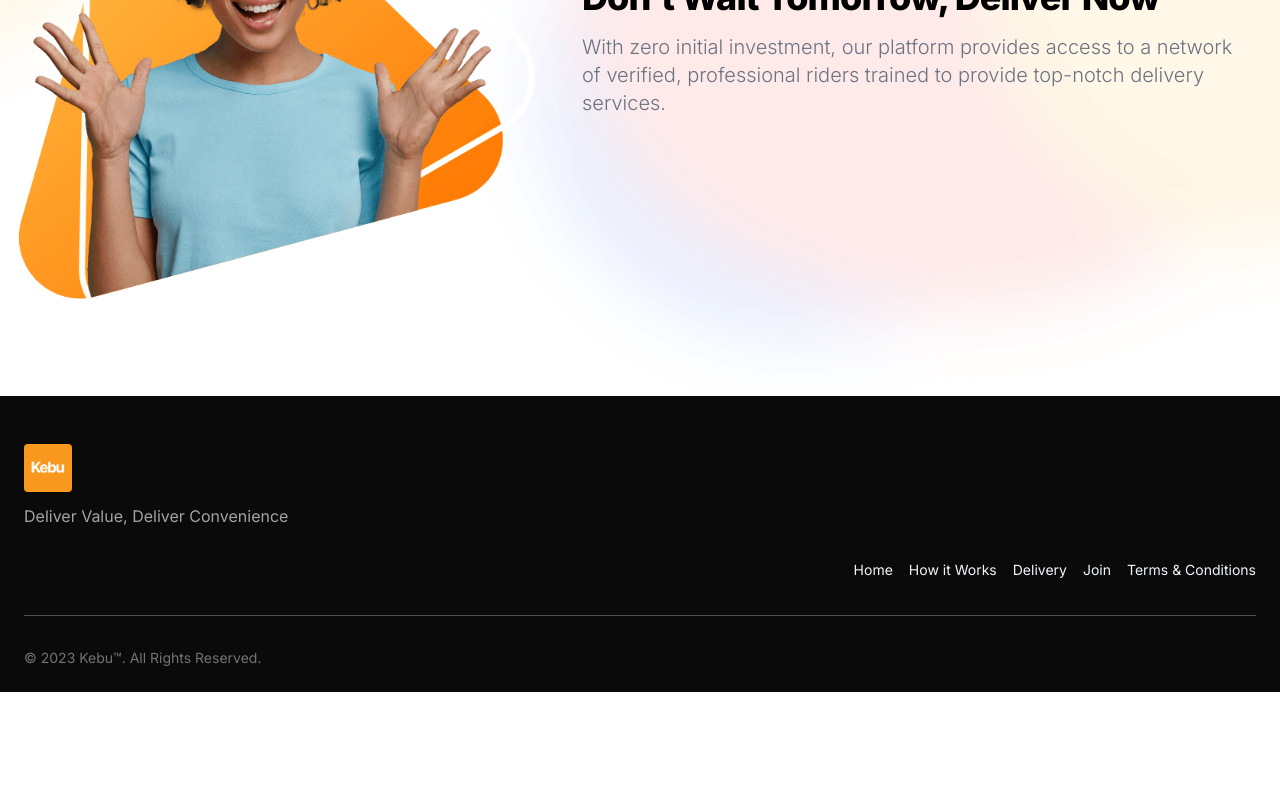
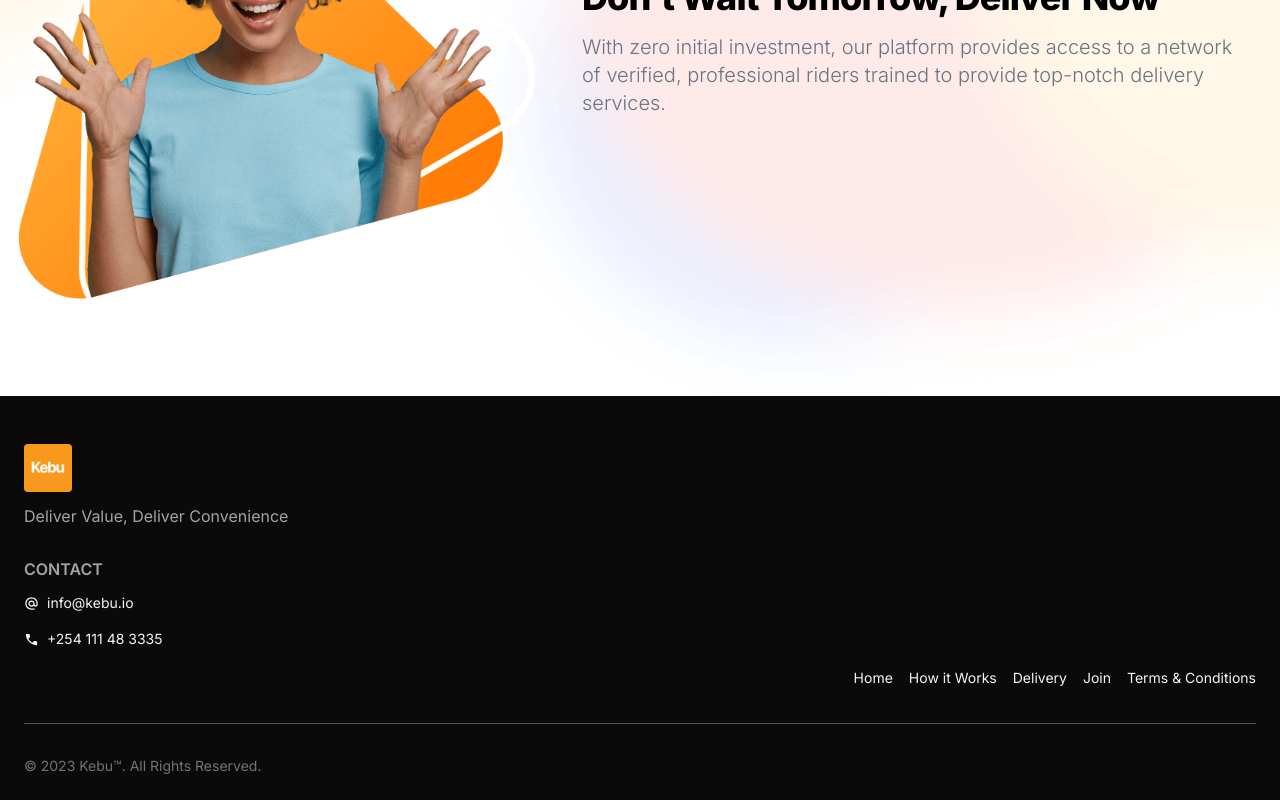
Before and after one commit to eugenewere/landing, a Vue app: page / in a window 1280 px wide. Shown: the part 2869-3669 px from the top of the page. Before the commit the page ends 3561 px from the top, so only its background shows below. Built offline with nearby package versions, Linux system fonts and the light colour scheme.

Commit message:
update footer contacts

```diff
--- a/src/components/Footer/Footer.vue
+++ b/src/components/Footer/Footer.vue
@@ -4,15 +4,39 @@
       <div class="md:flex ">
         <div class="mb-6 md:mb-0 lg:w-[50%]">
           <router-link :to="{name: 'home'}" class="flex items-center">
-            <img src="@/assets/image/kebu/playstore.png" class="mr-3 h-12 rounded overflow-hidden" alt="Kebu Logo"/>
-<!--             <span class="self-center text-3xl font-extrabold whitespace-nowrap text-kebu-400">Kebu</span>-->
+            <img alt="Kebu Logo" class="mr-3 h-12 rounded overflow-hidden" src="@/assets/image/kebu/playstore.png" />
+	          <!--             <span class="self-center text-3xl font-extrabold whitespace-nowrap text-kebu-400">Kebu</span>-->
           </router-link>
-<!--          <h6 class="py-7 sm:text-2xl text-xl font-extrabold tracking-tight leading-none md:text-2xl xl:text-3xl text-white">-->
-<!--            Deliver Value, Deliver Convenience-->
-<!--          </h6>-->
+	        <!--          <h6 class="py-7 sm:text-2xl text-xl font-extrabold tracking-tight leading-none md:text-2xl xl:text-3xl text-white">-->
+	        <!--            Deliver Value, Deliver Convenience-->
+	        <!--          </h6>-->
           <p class="pb-7 w-[60%] text-neutral-400 mt-3">
 							Deliver Value, Deliver Convenience
           </p>
+          <div class="">
+            <h2 class="mb-3 text-base font-semibold uppercase text-neutral-400">Contact</h2>
+            <ul class="text-gray-600 dark:text-gray-400 grid grid-cols-1">
+              <li class="mb-4">
+                <a class=" flex text-slate-100 hover:text-kebu-400 text-sm" href="mailto:info@kebu.io">
+	                <strong class="flex items-center mr-1">
+		                <svg class="mr-1" xmlns="http://www.w3.org/2000/svg" width="15" height="15" viewBox="0 0 24 24"><path fill="currentColor" d="M12 22q-2.075 0-3.9-.788t-3.175-2.137q-1.35-1.35-2.137-3.175T2 12q0-2.075.788-3.9t2.137-3.175q1.35-1.35 3.175-2.137T12 2q2.075 0 3.9.788t3.175 2.137q1.35 1.35 2.138 3.175T22 12v1.45q0 1.475-1.012 2.513T18.5 17q-.875 0-1.65-.375t-1.3-1.075q-.725.725-1.638 1.088T12 17q-2.075 0-3.537-1.463T7 12q0-2.075 1.463-3.537T12 7q2.075 0 3.538 1.463T17 12v1.45q0 .65.425 1.1T18.5 15q.65 0 1.075-.45t.425-1.1V12q0-3.35-2.325-5.675T12 4Q8.65 4 6.325 6.325T4 12q0 3.35 2.325 5.675T12 20h5v2zm0-7q1.25 0 2.125-.875T15 12q0-1.25-.875-2.125T12 9q-1.25 0-2.125.875T9 12q0 1.25.875 2.125T12 15"/></svg>
+<!--		                Email:-->
+	                </strong>
+	                info@kebu.io
+                </a>
+              </li>
+               <li class="mb-4">
+                <a class=" flex text-slate-100 hover:text-kebu-400 text-sm" href="tel:+254 111 48 3335">
+	                <strong class="flex items-center mr-1">
+		                <svg class="mr-1" xmlns="http://www.w3.org/2000/svg" width="15" height="15" viewBox="0 0 24 24"><path fill="currentColor" d="M19.95 21q-3.125 0-6.175-1.362t-5.55-3.863q-2.5-2.5-3.862-5.55T3 4.05q0-.45.3-.75t.75-.3H8.1q.35 0 .625.238t.325.562l.65 3.5q.05.4-.025.675T9.4 8.45L6.975 10.9q.5.925 1.187 1.787t1.513 1.663q.775.775 1.625 1.438T13.1 17l2.35-2.35q.225-.225.588-.337t.712-.063l3.45.7q.35.1.575.363T21 15.9v4.05q0 .45-.3.75t-.75.3"/></svg>
+<!--		                Phone:-->
+	                </strong>
+	                +254 111 48 3335
+                </a>
+              </li>
+
+            </ul>
+          </div>
         </div>
         <div class="grid grid-cols-1 gap-4  ">
 <!--          <div class="">-->
@@ -74,7 +98,7 @@
         </div>
       </div>
       <div class="w-full flex justify-end">
-        <ul  v-if="props.show" class="text-gray-600 dark:text-gray-400 flex ">
+        <ul v-if="props.show" class="text-gray-600 dark:text-gray-400 flex ">
               <li class="ml-4">
                 <a class=" text-slate-100 hover:text-kebu-400 text-sm" href="#home">Home</a>
               </li>
@@ -88,7 +112,7 @@
                 <a class=" text-slate-100 hover:text-kebu-400 text-sm" href="#patnership">Join</a>
               </li>
               <li class="ml-4">
-                <router-link :to="{name: 'terms'}" class=" text-slate-100 hover:text-kebu-400 text-sm" >Terms & Conditions</router-link>
+                <router-link :to="{name: 'terms'}" class=" text-slate-100 hover:text-kebu-400 text-sm">Terms & Conditions</router-link>
               </li>
 	        <!--              <li class="ml-4">-->
 	        <!--                <a class=" text-slate-100 hover:text-kebu-400 text-sm" href="#contact">Contact</a>-->
@@ -140,7 +164,7 @@
 </style>
 <script lang="ts" setup>
 const props = withDefaults(defineProps<{ show: boolean }>(), {
-  show: true
+	show: true
 })
 
 </script>
--- a/src/pages/Home.vue
+++ b/src/pages/Home.vue
@@ -7,6 +7,12 @@ import Footer from "@/components/Footer/Footer.vue";
 import NavBar from "@/components/Menu/NavBar.vue";
 import Aboutus from "@/components/AboutUs/AboutUs.vue";
 import Hero2 from "@/components/Hero/Hero2.vue";
+// import ProspectsCounter from "@/components/Counter/ProspectsCounter.vue";
+// import WhatCustomerSay from "@/components/WhatCustomerSay/WhatCustomerSay.vue";
+// import NewsBlog from "@/components/Blog/NewsBlog.vue";
+// import NewsLetter from "@/components/NewsLetter/NewsLetter.vue";
+// import UserReview from "@/components/Review/UserReview.vue";
+// import Infograpgics from "@/components/Infographics/Infograpgics.vue";
 </script>
 
 <template>
@@ -16,13 +22,17 @@ import Hero2 from "@/components/Hero/Hero2.vue";
       <ProcessTransition />
       <JoinPartnership />
       <Hero2 />
-      <Footer />
-	<!--    <ProspectsCounter/>-->
-	<!--    <WhatCustomerSay />-->
-	<!--    <NewsBlog />-->
-	<!--    <NewsLetter />-->
-	<!--    <UserReview />-->
-	<!--    <Infograpgics />-->
+
+
+<!--	    <ProspectsCounter/>-->
+<!--	    <WhatCustomerSay />-->
+<!--	    <NewsBlog />-->
+<!--	    <NewsLetter />-->
+<!--	    <UserReview />-->
+<!--	    <Infograpgics />-->
+<!--	-->
+
+	    <Footer />
 </template>
 
 <style scoped>
```
